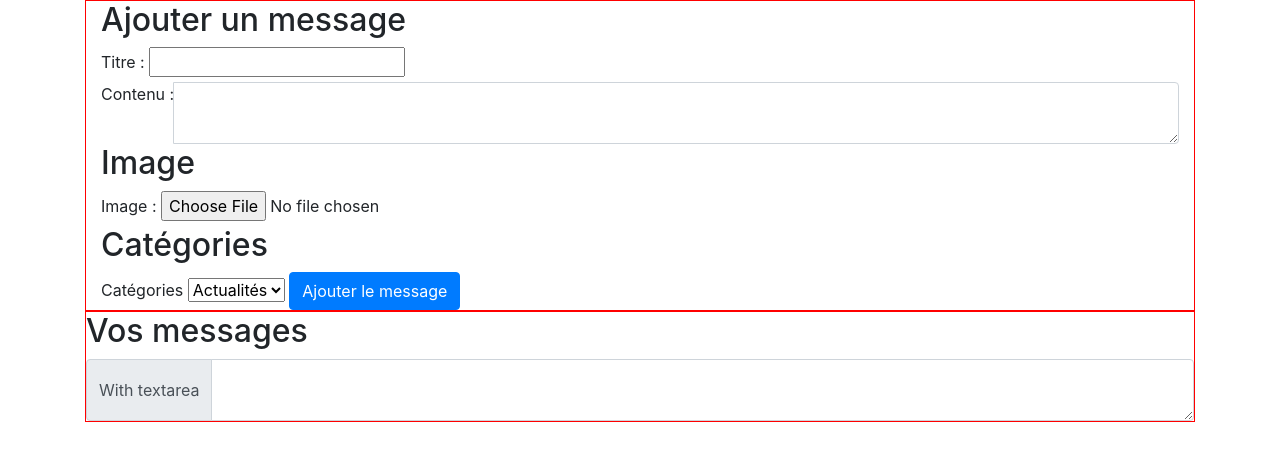
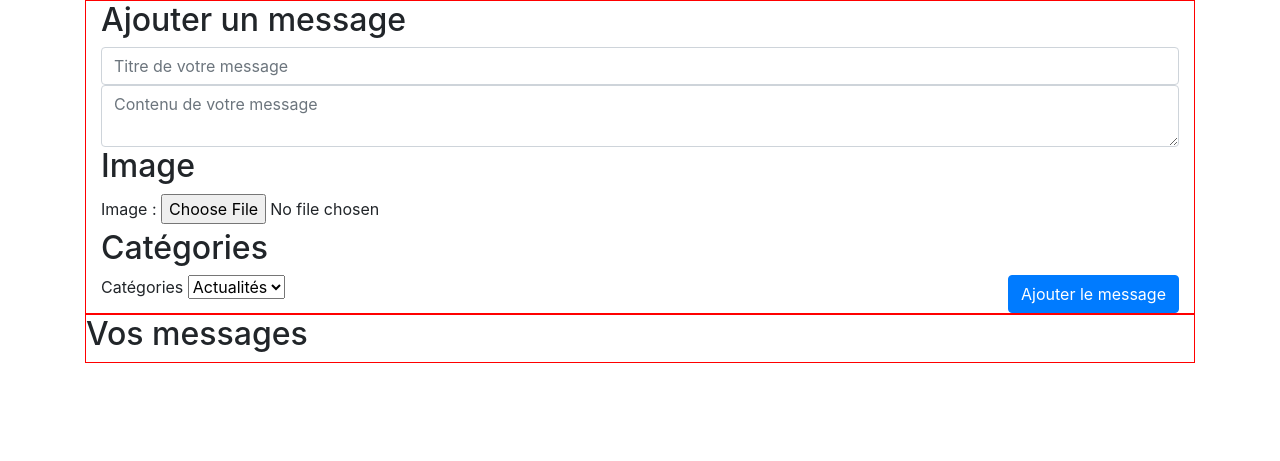
Before and after one commit to MM12300/Projet-3, a PHP site: page / in a window 1280 px wide. Shown: the top 461 px of the page. Run offline with PHP 8.4, Linux system fonts and the light colour scheme; data comes from the database, SQL or seed files in the repository; data that the repository does not hold is empty.

Commit message:
improving layout

```diff
--- a/index.php
+++ b/index.php
@@ -345,29 +345,43 @@ if (isset($_GET['edit']) && !empty($_GET['edit'])) {
                     };
                     ?></h2>
                 <form method="post" enctype="multipart/form-data">
-                    <div>
+                    <div class="input-group">
+                        <!-- <div class="input-group-prepend">
                             <label for="titre">Titre : </label>
-                        <input type="text" id="titre" name="titre" value="<?= $title ?>">
+                        </div> -->
+                        <input class="form-control" type="text" id="titre" name="titre" placeholder="<?php if (!$message) {
+                                                                                                            echo "Titre de votre message";
+                                                                                                        } else {
+                                                                                                            echo "";
+                                                                                                        };
+                                                                                                        ?>" value="<?= $title ?>">
                     </div>
                     <div class="input-group">
-                        <div class="input-group-prepend">
+                        <!-- <div class="input-group-prepend">
                             <label for="contenu">Contenu : </label>
-                        </div>
-                        <textarea class="form-control" name="contenu" id="contenu"><?= $content ?></textarea>
+                        </div> -->
+                        <textarea class="form-control" name="contenu" id="contenu" placeholder="<?php if (!$message) {
+                                                                                                    echo "Contenu de votre message";
+                                                                                                } else {
+                                                                                                    echo "";
+                                                                                                };
+                                                                                                ?>"><?= $content ?></textarea>
                     </div>
                     <h2>Image</h2>
                     <div>
                         <label for="image"> Image :</label>
                         <input type="file" name="image" id="image">
                     </div>
+
                     <h2>Catégories</h2>
+                    <div class="d-flex flex-row justify-content-between">
                         <!-- SELECT MENU FROM `categories`-->
+                        <div>
                             <label for="categories">Catégories</label>
                             <!-- Need to know which category has the message when updating it -->
                             <?php
 
                             ?>
-
                             <select id="categories" name="categories" <?= $selected ?>>
                                 <!-- Creating a list of categories  -->
                                 <?php foreach ($categories as $categorie) : ?>
@@ -375,7 +389,9 @@ if (isset($_GET['edit']) && !empty($_GET['edit'])) {
                                     <option type="text" id="<?= $categorie['id'] ?>" value="<?= $categorie['id'] ?>"><?= $categorie['name'] ?></option>
                                 </div>
                                 <?php endforeach; ?>
+
                             </select>
+                        </div>
                         <button class="btn btn-primary">
                             <!-- change the button if post a new message or update an old one -->
                             <?php if (!$message) {
@@ -386,25 +402,30 @@ if (isset($_GET['edit']) && !empty($_GET['edit'])) {
                             ?>
 
                         </button>
+                    </div>
                 </form>
             </div>
         </section>
+
+
         <!-- SHOW ALL INPUTS OF `messages` -->
         <section id="display-mess">
             <h2>Vos messages</h2>
             <?php foreach ($messages as $message) : ?>
             <section class="row">
                 <!-- BUTTONS & TITLE -->
-                <div class="col-12 d-flex flex-row">
-                <h2><a><?= $message['title'] ?></a></h2>
-                <a href="index.php?edit=<?= $message['id'] ?>">Modifier</a>
-                <a href="index.php?delete=<?= $message['id'] ?>">Supprimer</a>
+                <div class="align-self-center col-12 d-flex flex-row justify-content-between">
+                    <h2><a><?= $message['title'] ?> </a></h2>
+                    <div class="align-self-center">
+                    <a class="btn btn-warning align-self-center" href="index.php?edit=<?= $message['id'] ?>">Modifier</a>
+                    <a class="btn btn-danger align-self-center" href="index.php?delete=<?= $message['id'] ?>">Supprimer</a>
+                    </div>
                 </div>
                 <div class="col-12">
                     <p>
                         <!-- DATE & CATEGORIES -->
                         Publié le <?= date('d/m/Y à H:i:s', strtotime($message['created_at'])) ?>
-                        dans
+                        par
                         <?php
                             $categories = explode(',', $message['categorie_name']);
                             //Explode : transform string into an array after each ','
@@ -414,7 +435,9 @@ if (isset($_GET['edit']) && !empty($_GET['edit'])) {
                             ?>
                     </p>
                 </div>
-                <div class="col-12"><?= substr(strip_tags($message['content']), 0, 300) . '...' ?></div>
+                <div class="col-12">
+
+
                     <?php
                         // On vérifie si l'article a un image
                         if ($message['featured_image'] != null) :
@@ -428,22 +451,12 @@ if (isset($_GET['edit']) && !empty($_GET['edit'])) {
 
                             // On affiche l'image
                             ?>
-                <img src="uploads/<?= $image ?>" alt="<?= $message['title'] ?>">
-
-                <?php
-                    endif;
-                    ?>
+                    <img src="uploads/<?= $image ?>" alt="<?= $message['title'] ?>" <?php
+                    endif;?>>
+                    <?= substr(strip_tags($message['content']), 0, 300) . '...' ?>
+                </div>
             </section>
             <?php endforeach; ?>
-
-            <div class="input-group">
-            <div class="input-group-prepend">
-            <span class="input-group-text">With textarea</span>
-    </div>
-  <textarea class="form-control" aria-label="With textarea"></textarea>
-</div>
-
-
         </section>
     </main>
     <!-- BOOTSTRAP    -->
--- a/style.css
+++ b/style.css
@@ -5,3 +5,8 @@
     margin:0;
     padding:0;
 }
+
+
+img{
+    width:250px;
+}
```
Also changed, not shown: uploads/3415b1bc65652348e76f672d3f8e2769-25pourcent.jpeg (added), uploads/3415b1bc65652348e76f672d3f8e2769-300x300.jpeg (added), uploads/3415b1bc65652348e76f672d3f8e2769-75pourcent.jpeg (added), uploads/3415b1bc65652348e76f672d3f8e2769.jpeg (added). Lines whose indentation alone changed are shown as unchanged.
